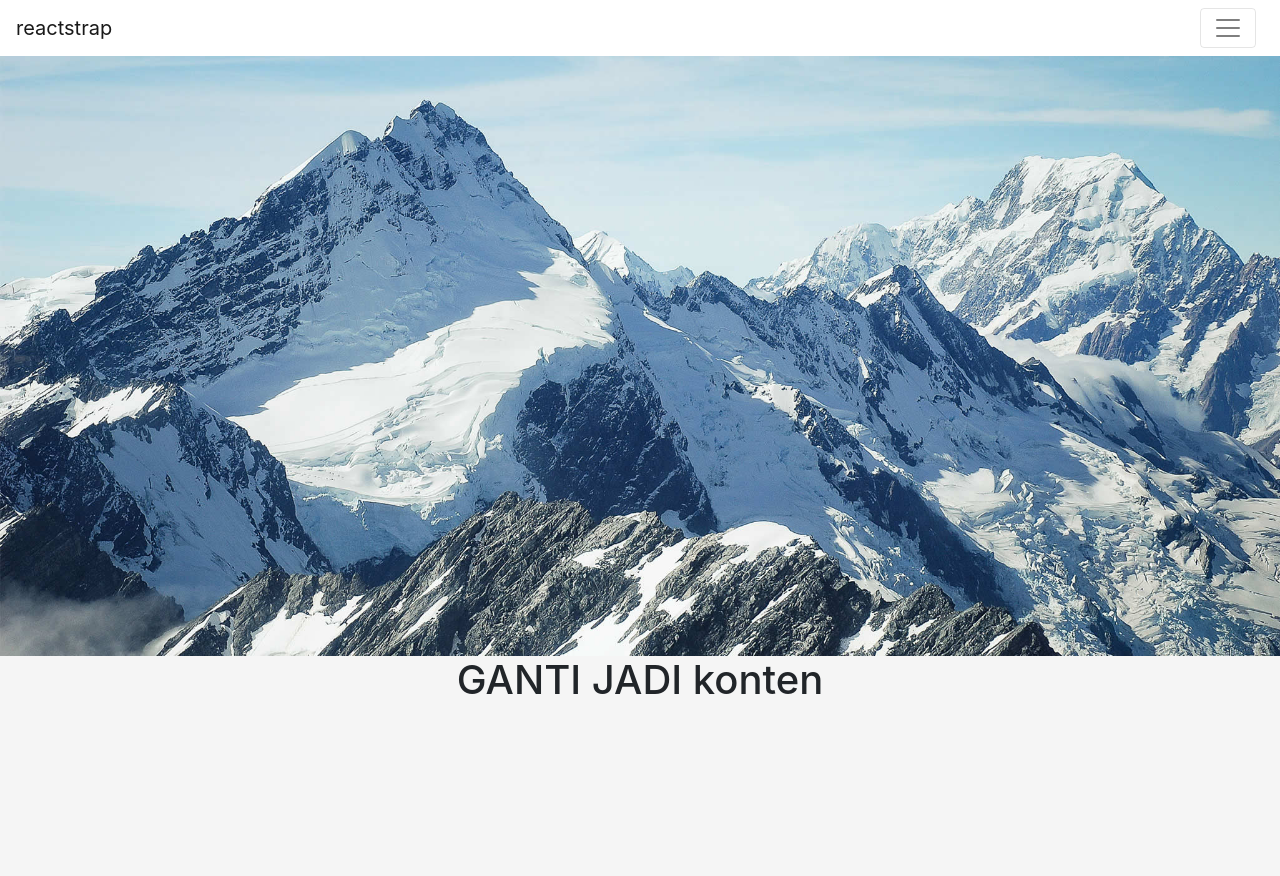
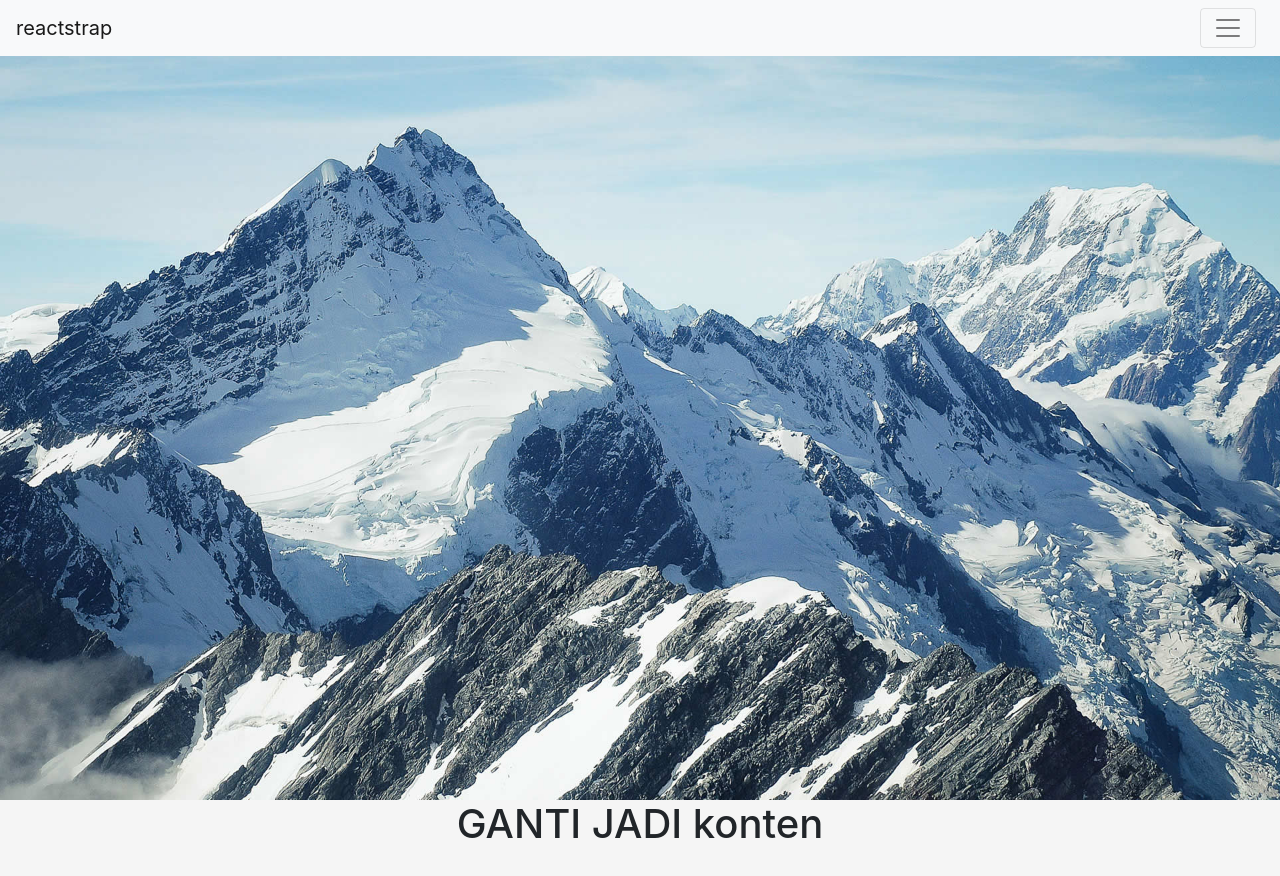
Before and after one commit to shadiqfauzi/iPet-FP, a React (Create React App) app: page / in a window 1280 px wide. Shown: the top 876 px of the page. Built offline with nearby package versions, Linux system fonts and the light colour scheme.

Commit message:
fixed navbar & paralax height
navbar udah fixed top, paralax height diganti jadi 100vh

```diff
--- a/src/App.css
+++ b/src/App.css
@@ -40,7 +40,7 @@
 .Parallax{
   background-image: url('./Public/Assets/bg1.jpg');
   width: 100%;
-  height: 600px;
+  height: 100vh;
   background-attachment: fixed;
   background-position: center;
   background-repeat: no-repeat;
--- a/src/Components/Header.js
+++ b/src/Components/Header.js
@@ -8,7 +8,7 @@ const Header = (props) => {
 
   return (
     <div>
-      <Navbar color="faded" light>
+      <Navbar fixed="top" color="light" light>
         <NavbarBrand href="/" className="mr-auto">reactstrap</NavbarBrand>
         <NavbarToggler onClick={toggleNavbar} className="mr-2" />
         <Collapse isOpen={!collapsed} navbar>
```
